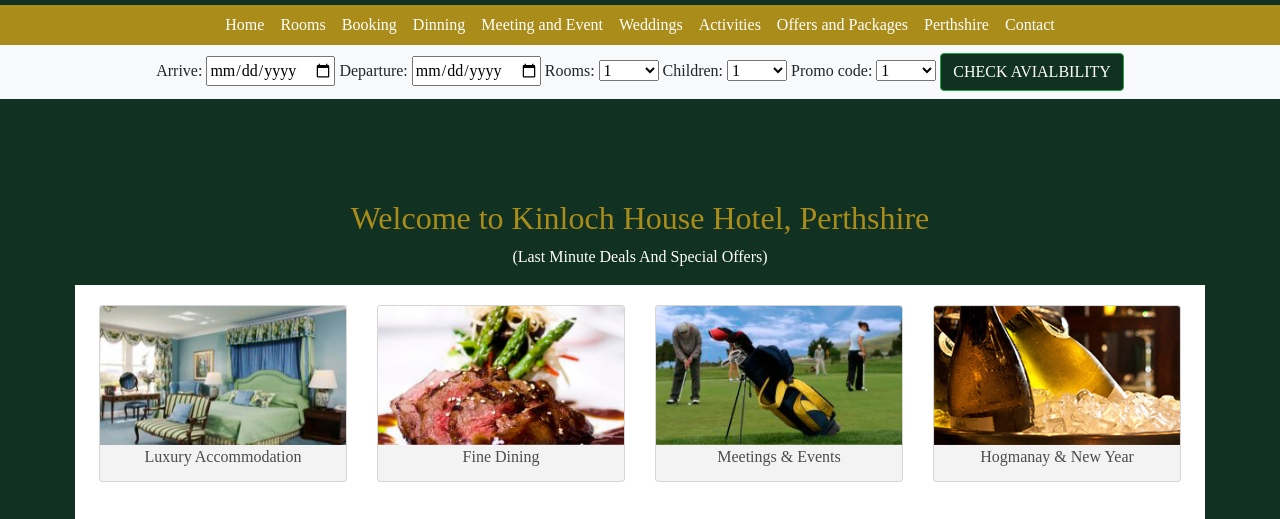
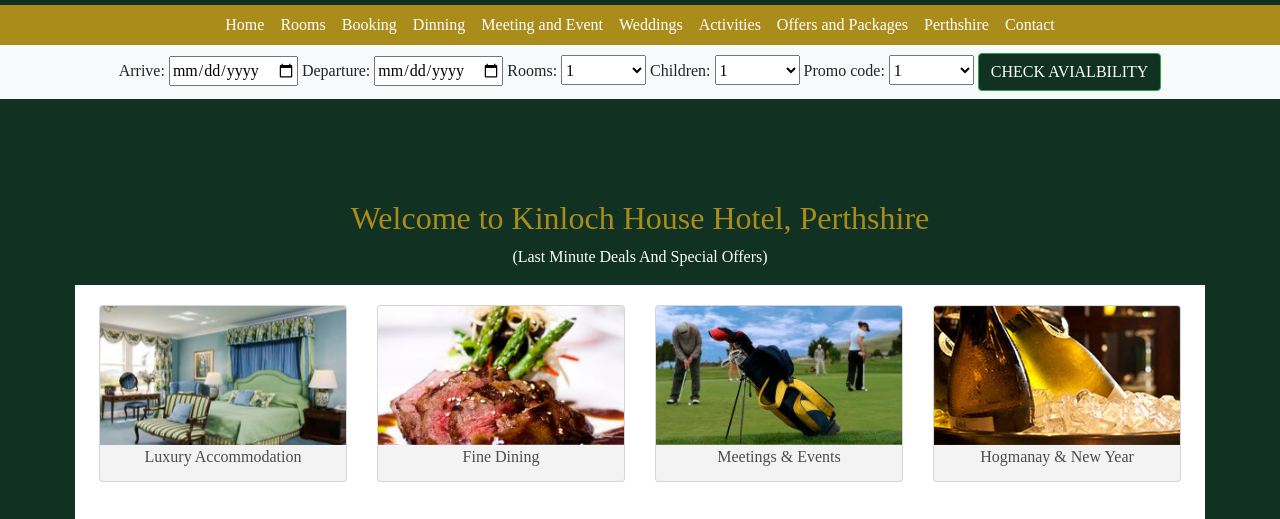
Before and after one commit to ajaykumar-web/hotel-application-clone, a plain HTML site: page index.html in a window 1280 px wide. Shown: the part 251-770 px from the top of the page. Drawn offline with nearby package versions, Linux system fonts and the light colour scheme.

Commit message:
select-area

```diff
--- a/index.css
+++ b/index.css
@@ -38,7 +38,8 @@ body {
     padding: 0;
 }
 .check-availability select {
-    width: 60px;
+    width: 85px;
+    height: 30px;
 }
 .kinloch-hotel {
     margin: 100px auto 0 auto;
```
